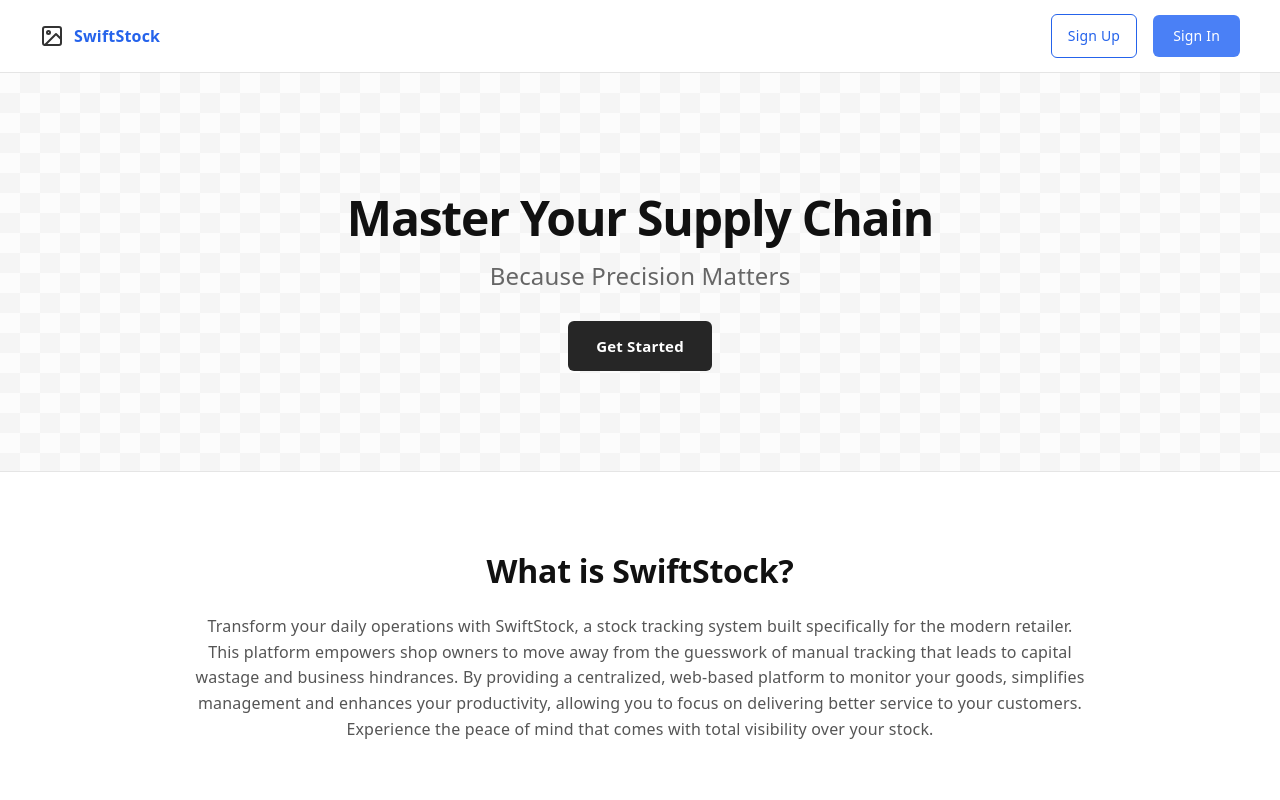
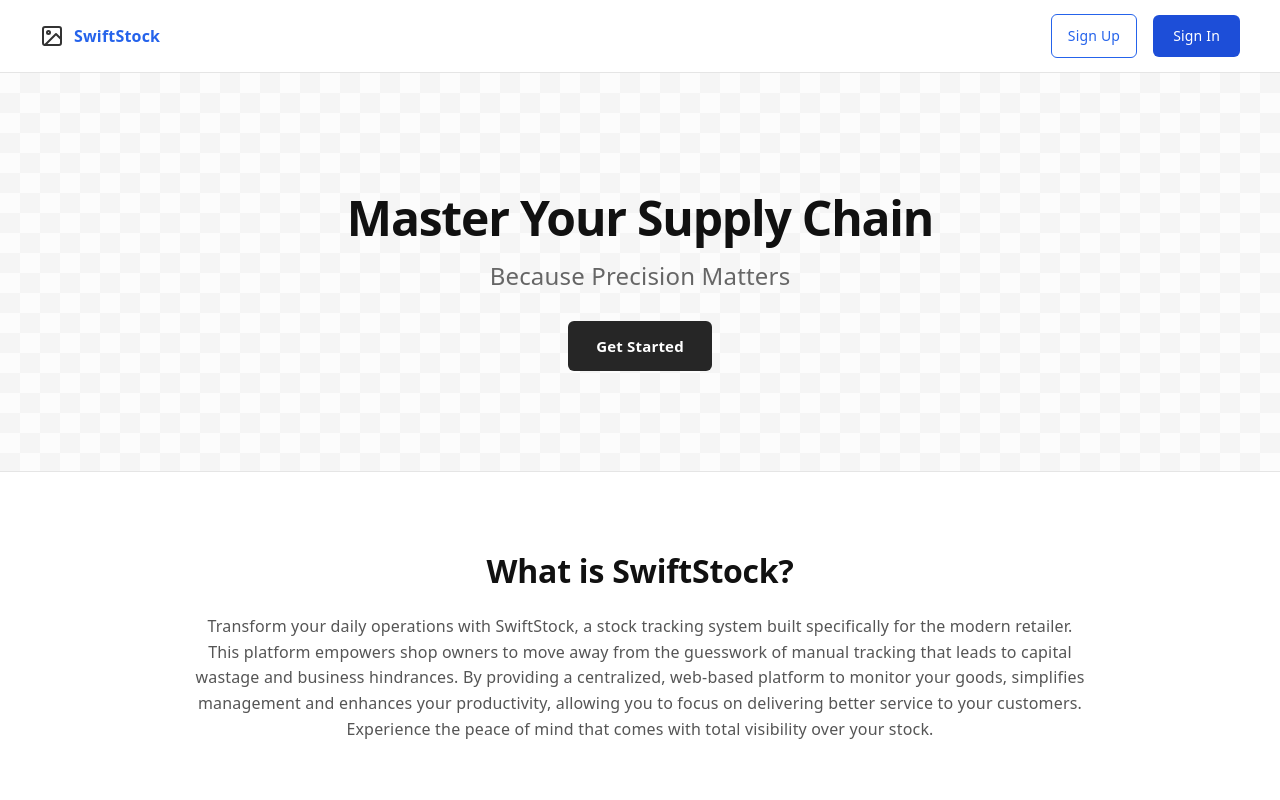
Before and after one commit to MichaelCM7/SwiftStocKE, a React app in the folder frontend/: page / in a window 1280 px wide. In both pictures the pointer is over the link 1196 px from the left and 36 px from the top of the page. Shown: the top 800 px of the page. Built offline with nearby package versions, Linux system fonts and the light colour scheme; the HTML template or start-up script is replaced by a standard one.

Commit message:
design changes for header buttons

```diff
--- a/frontend/src/components/Header/Header.css
+++ b/frontend/src/components/Header/Header.css
@@ -66,7 +66,7 @@
 }
 
 .btn-logout:hover {
-  background-color: #4a80f6;
+  background-color: #1d4ed8;
 }
 
 .header-buttons {
@@ -87,7 +87,7 @@
 }
 
 .btn-signin:hover {
-  background-color: #4a80f6;
+  background-color: #1d4ed8;
 }
 
 .btn-signup {
```
